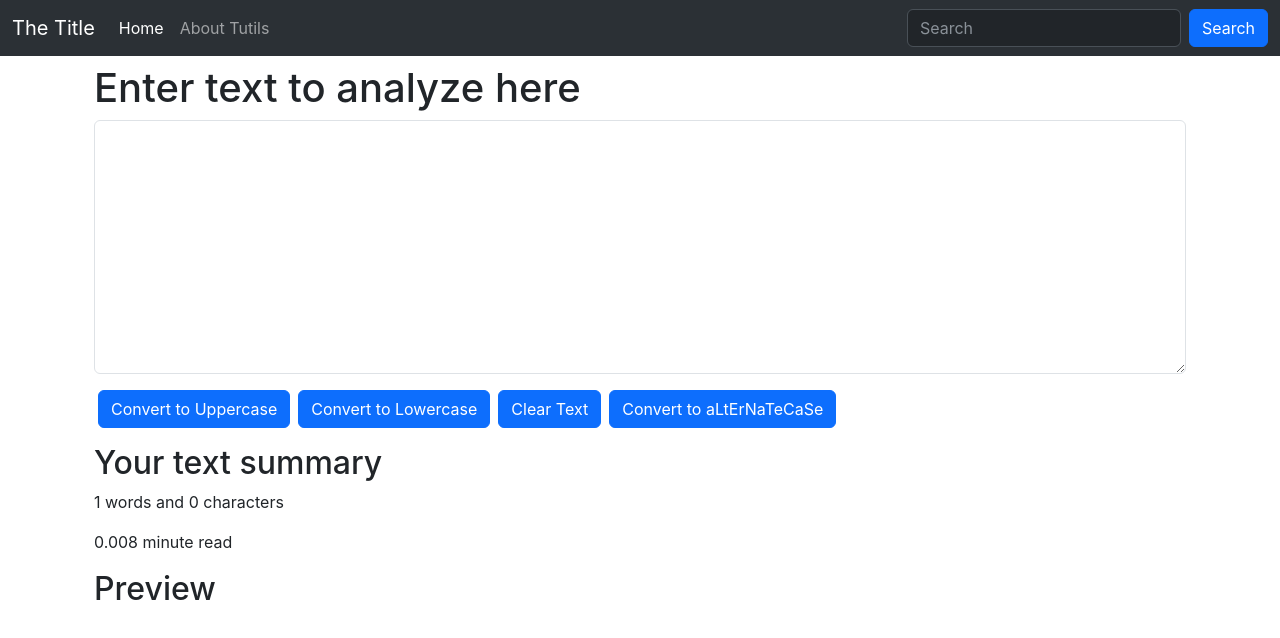
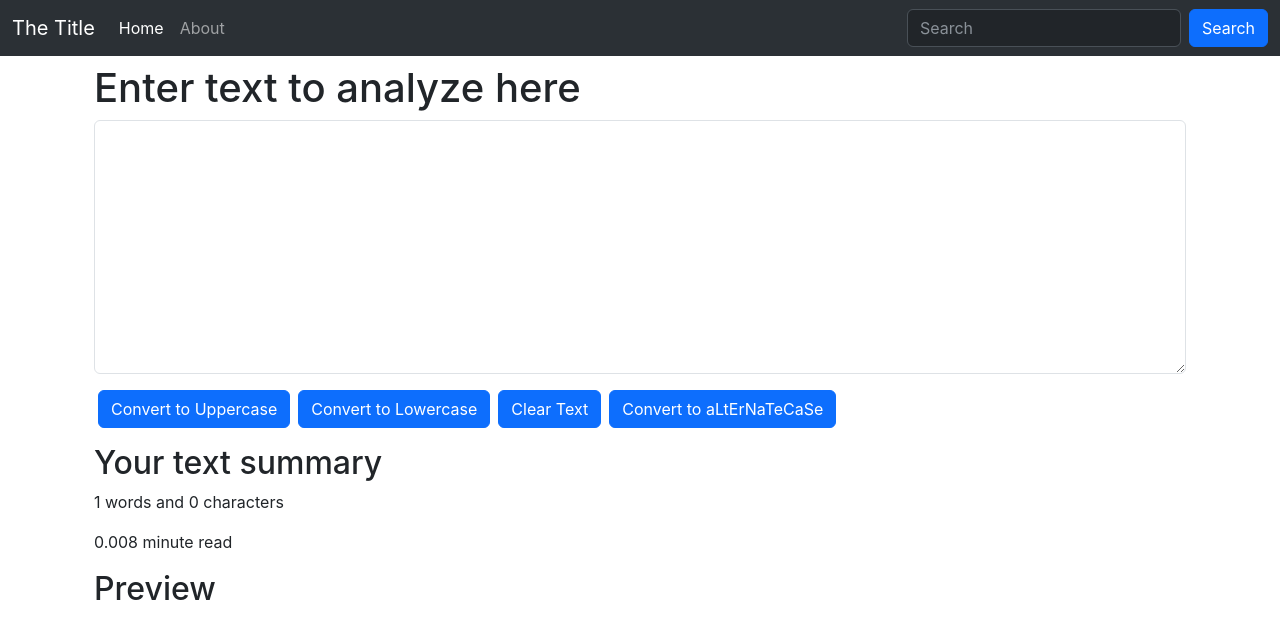
Before and after one commit to murdochroy2/textutils2, a React (Create React App) app: page / in a window 1280 px wide. Shown: the top 638 px of the page. Built offline with nearby package versions, Linux system fonts and the light colour scheme.

Commit message:
About page, dark mode

```diff
--- a/src/App.js
+++ b/src/App.js
@@ -2,14 +2,16 @@ import logo from "./logo.svg";
 import "./App.css";
 import Navbar from "./components/Navbar";
 import TextForm from "./components/TextForm";
+import About from "./components/About";
 
 function App() {
   let name = "Rohi";
   return (
     <>
-      <Navbar title={"The Title"} aboutText="About Tutils"/>
+      <Navbar title={"The Title"} aboutText="About"/>
       <div className="container my-2">
         <TextForm heading="Enter text to analyze here"/>
+        {/* <About /> */}
       </div>
     </>
   );
--- a/src/components/TextForm.js
+++ b/src/components/TextForm.js
@@ -43,6 +43,8 @@ function TextForm(props) {
             rows="10"
             value={text}
             onChange={onChangeHandler}
+            cols="10"
+            wrap="hard"
           ></textarea>
         </div>
         <button className="btn btn-primary mx-1" onClick={handleUpClick}>
@@ -66,7 +68,7 @@ function TextForm(props) {
         </p>
         <p>{0.008 * text.split(" ").length} minute read</p>
         <h2>Preview</h2>
-        <p>{text}</p>
+        <p style={{wordWrap:"break-word"}}>{text}</p>
       </div>
     </>
   );
```
